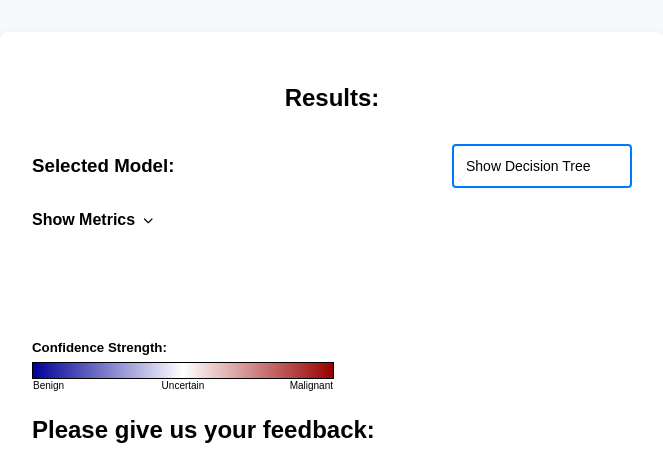
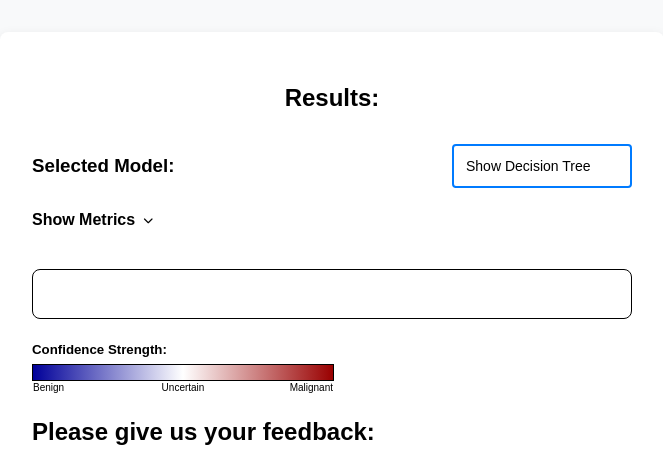
Before and after one commit to teozaffo/progetto_MLEUS, a Flask app: page /result in a window 1280 px wide. Shown: the top 469 px of the page, without its empty margins (308-971 px from the left). Run offline with Flask 3, Linux system fonts and the light colour scheme; parts of the project's set-up code (start-up, migrations or seed data) failed here and were passed over.

Commit message:
added border to css

```diff
--- a/sito/static/style.css
+++ b/sito/static/style.css
@@ -291,6 +291,8 @@ input[type="radio"] {
   white-space: nowrap;
   overflow: hidden;
   text-overflow: ellipsis;
+  border: 1px solid;
+  border-color:rgb(0, 0, 0);
 }
 
 .radio-row {
```
